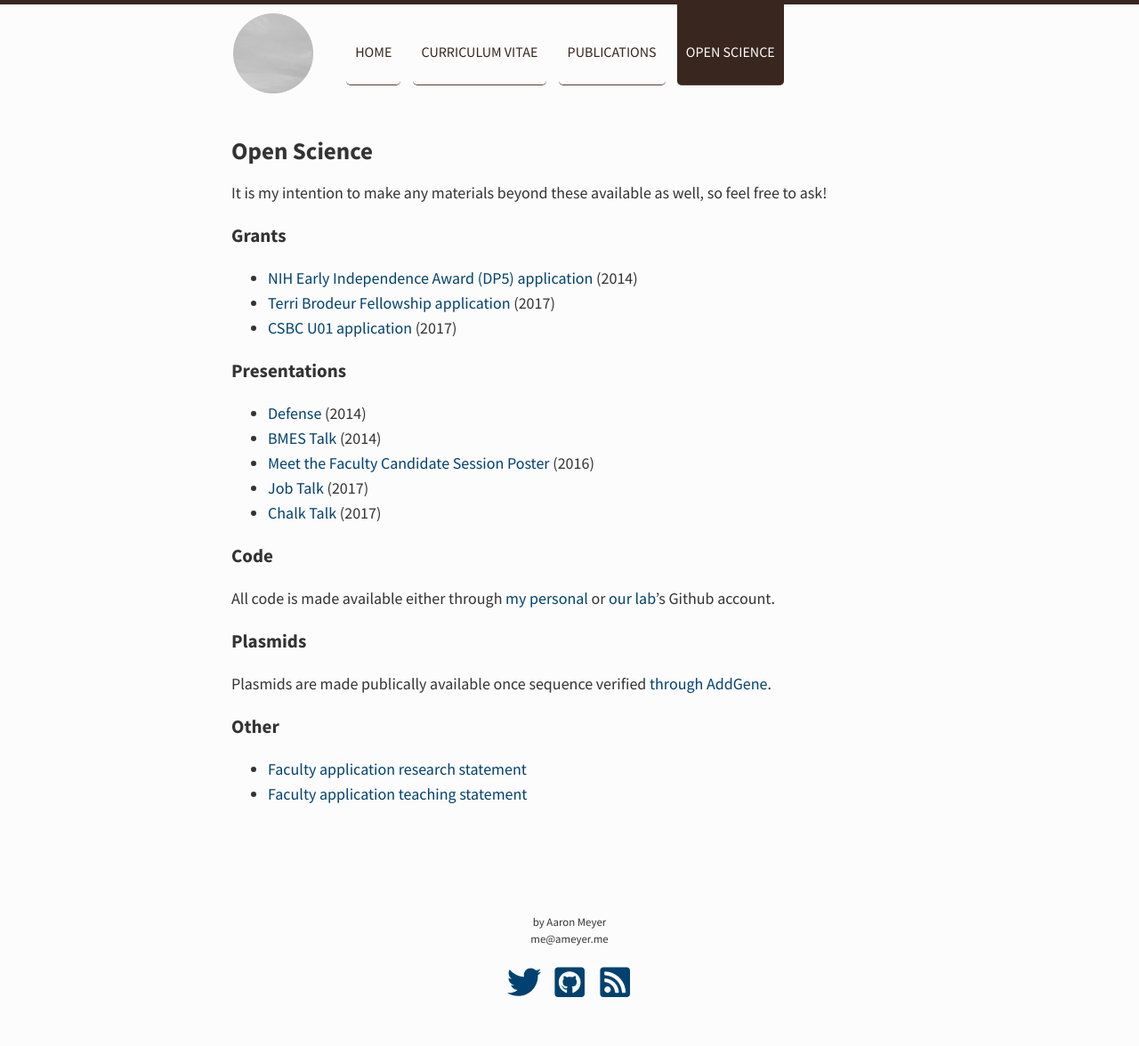
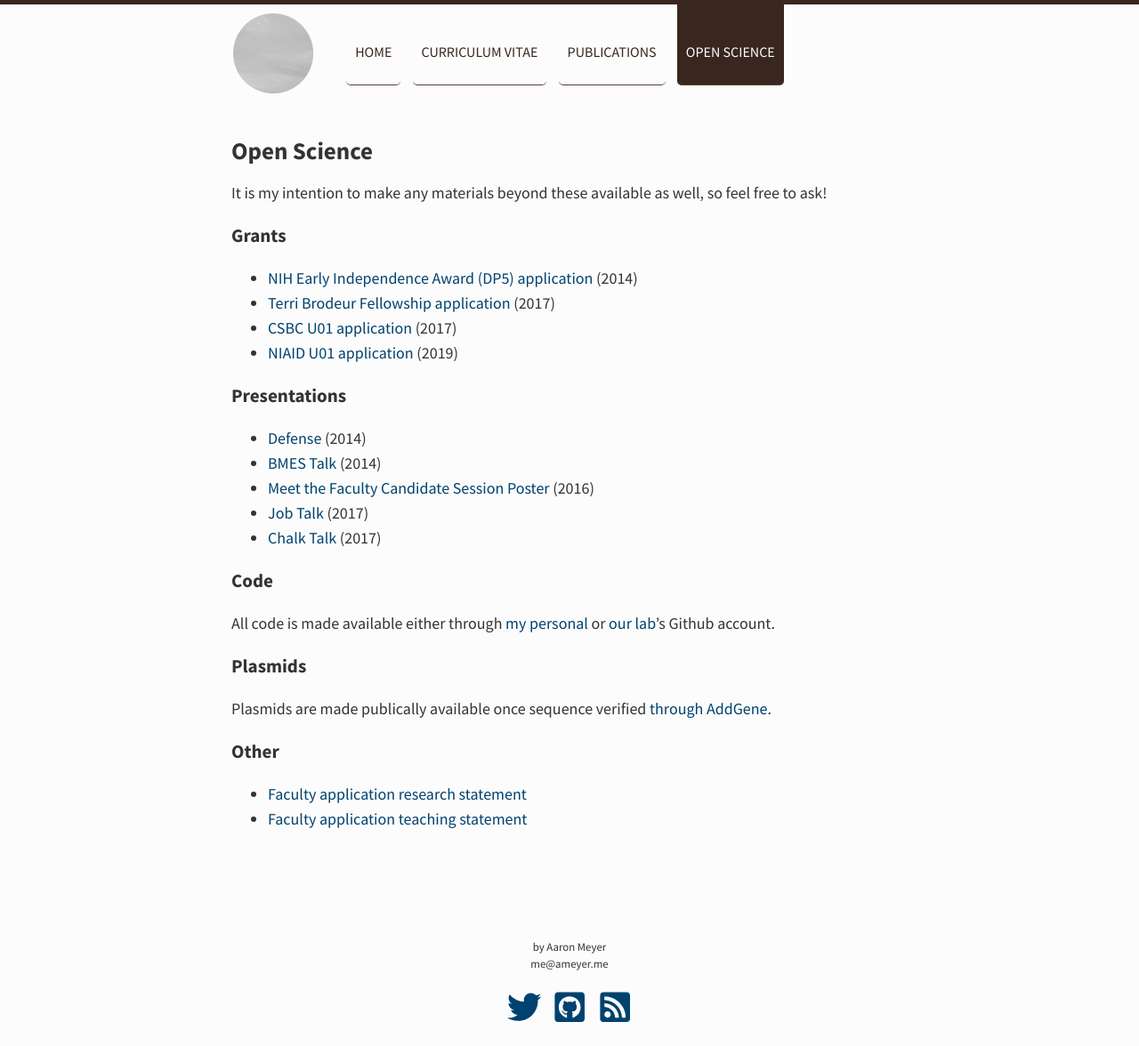
Before and after one commit to thanatosmin/ameyer.me, a Jekyll site: the page built from opensci/index.md, in a window 1280 px wide. Shown: the whole page at 89% size. Built offline with Jekyll 4.4.1, drawn with Linux system fonts in a browser that asks for light colours; before the commit the page ends 1148 px from its top, so only the background shows below that.

Commit message:
Update index.md

```diff
--- a/opensci/index.md
+++ b/opensci/index.md
@@ -10,6 +10,7 @@ It is my intention to make any materials beyond these available as well, so feel
 - [NIH Early Independence Award (DP5) application](/public/files/Opensci-DP5_redacted.pdf) (2014)
 - [Terri Brodeur Fellowship application](/public/files/Opensci-TB.pdf) (2017)
 - [CSBC U01 application](/public/files/Opensci-CSBC_U01.pdf) (2017)
+- [NIAID U01 application](/public/files/Opensci-NIAID_U01.pdf) (2019)
 
 ### Presentations
 
```
